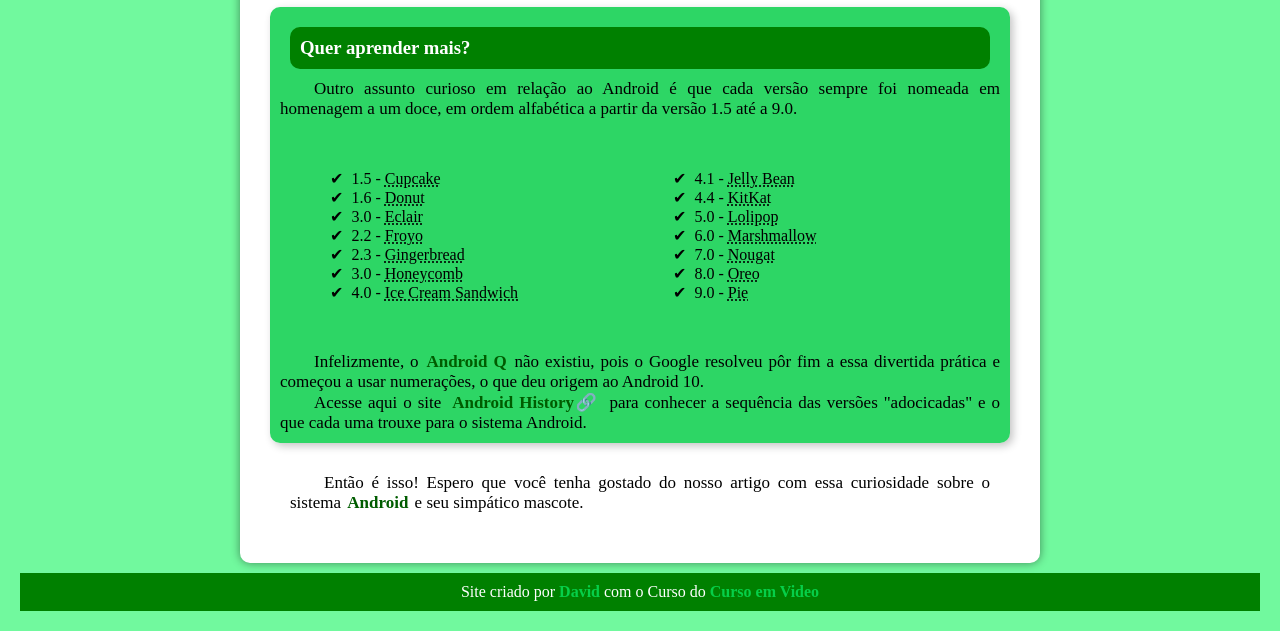
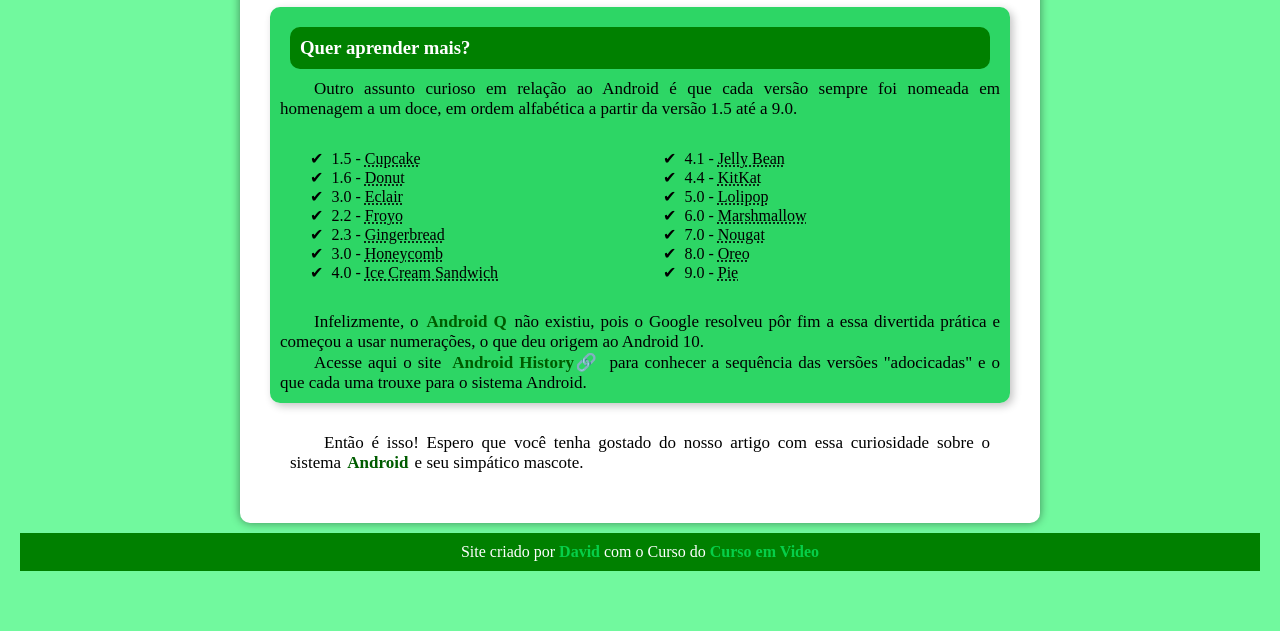
Before and after one commit to DavidMartins22/projeto_android, a plain HTML site: page index.html in a window 1280 px wide. Shown: the part 2335-2966 px from the top of the page. After the commit the page ends 2926 px from the top, so only its background shows below. Drawn offline with Linux system fonts and the light colour scheme.

Commit message:
Update style.css

```diff
--- a/css/style.css
+++ b/css/style.css
@@ -199,8 +199,8 @@
 .lista {
     columns: 2;
     list-style-type: '\2714\00A0\00A0';
-    padding: 25px;
-    margin: 25px;
+    padding: 15px;
+    margin: 15px;
     text-align: justify;
     text-decoration: none;
     list-style-position: inside;
```
